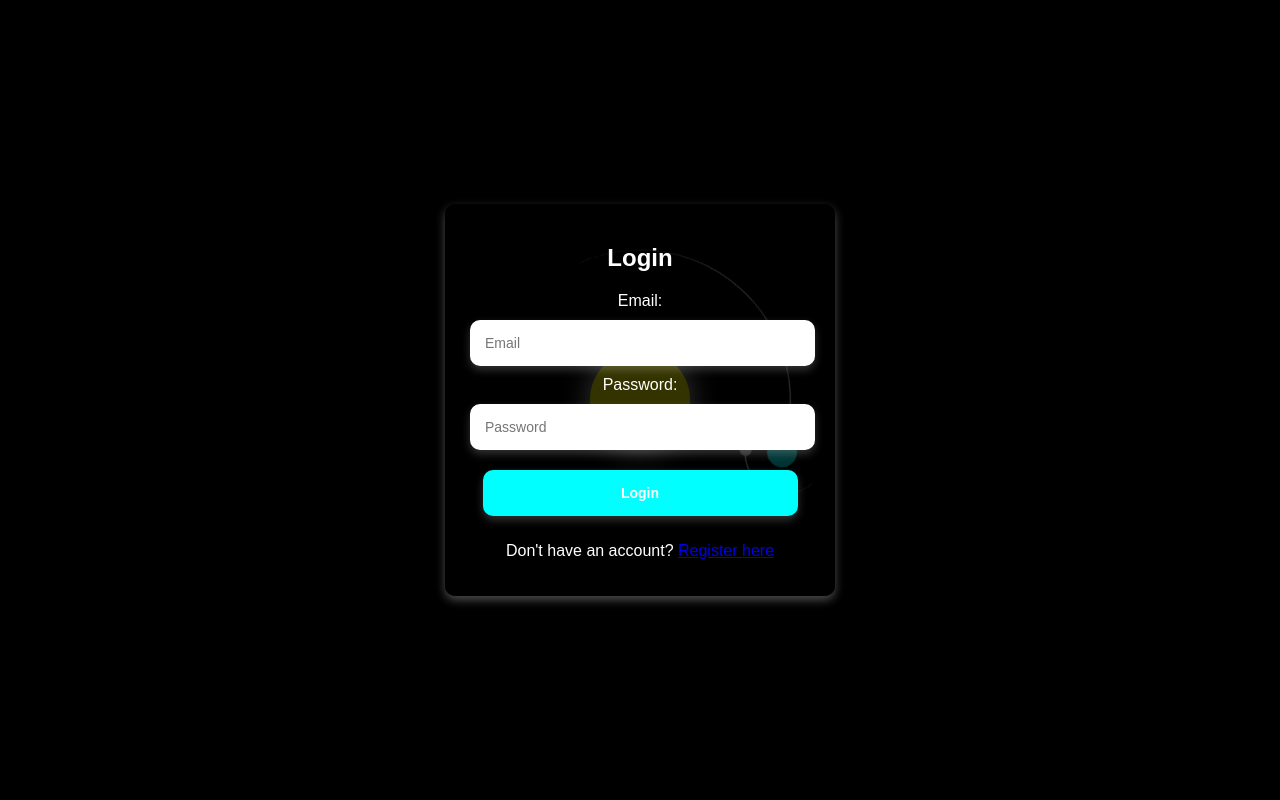
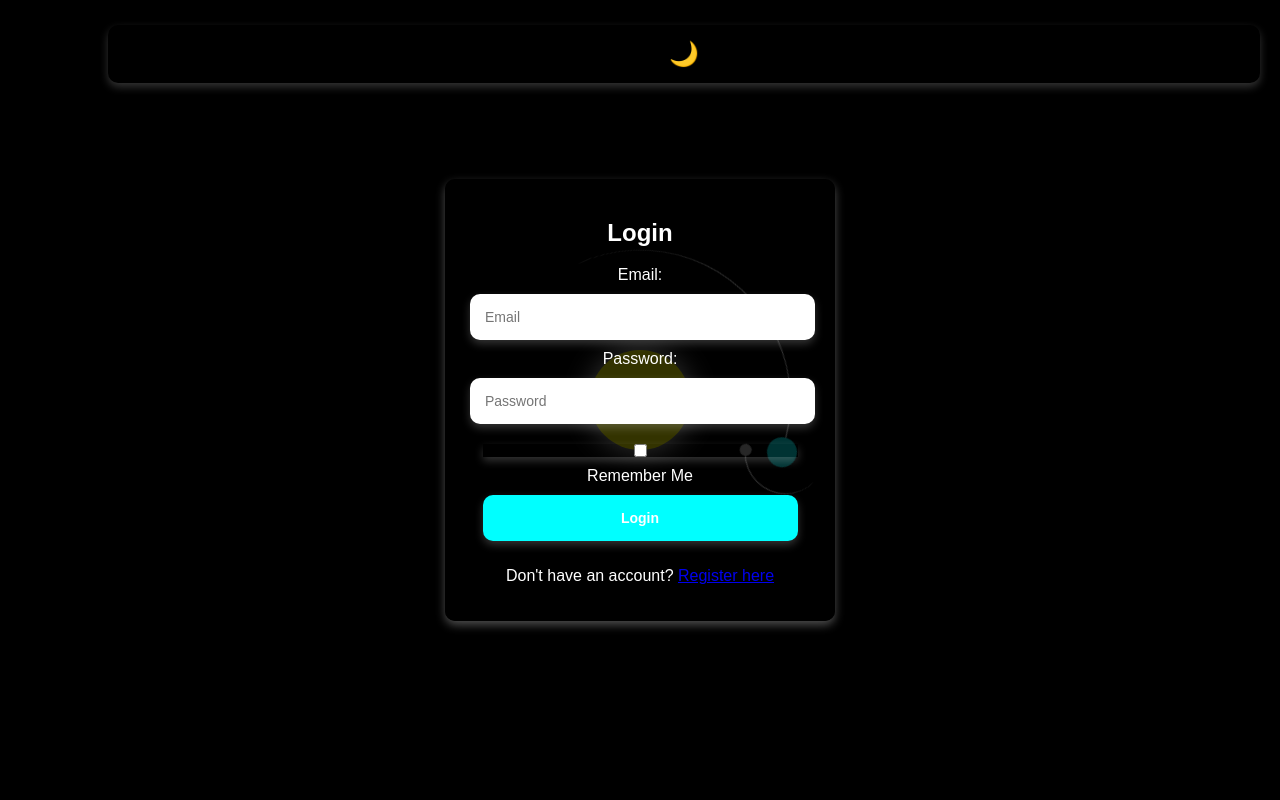
Before and after one commit to MichaelWaruiru/bot-bidder, a Flask app: page /api/auth/login in a window 1280 px wide. Run offline with Flask 3, Linux system fonts and the light colour scheme.

Commit message:
Added dark/light modes

```diff
--- a/app/static/css/login.css
+++ b/app/static/css/login.css
@@ -9,6 +9,28 @@
   background-color: black;
   overflow: hidden;
   position: relative;
+}
+
+/* Dark/Light Mode */
+body.dark-mode {
+  background-color: black;
+  color: white;
+}
+
+body.light-mode {
+  background-color: white;
+  color: black;
+}
+
+#theme-toggle {
+  position: absolute;
+  top: 15px;
+  right: 15px;
+  background: none;
+  border: none;
+  font-size: 24px;
+  cursor: pointer;
+  color: white;
 }
 
 /* Animated Background */
--- a/app/templates/dashboard.html
+++ b/app/templates/dashboard.html
@@ -8,8 +8,12 @@
     <link href="https://cdn.jsdelivr.net/npm/select2@4.1.0-rc.0/dist/css/select2.min.css" rel="stylesheet" />
     <script src="https://cdn.jsdelivr.net/npm/jquery@3.6.0/dist/jquery.min.js"></script>
     <script src="https://cdn.jsdelivr.net/npm/select2@4.1.0-rc.0/dist/js/select2.min.js"></script>
+    <script defer src="{{ url_for('static', filename='js/theme-toggle.js') }}"></script>
 </head>
-<body>
+<body class="dark-mode">
+    <!-- Toggle dark/light mode -->
+    <button id="theme-toggle">🌙</button>
+
     {% with messages = get_flashed_messages(with_categories=True) %}
         {% if messages %}
             <div id="flash-messages">
--- a/app/templates/login.html
+++ b/app/templates/login.html
@@ -4,9 +4,13 @@
     <meta charset="UTF-8">
     <meta name="viewport" content="width=device-width, initial-scale=1.0">
     <link rel="stylesheet" type="text/css" href="{{ url_for('static', filename='css/login.css') }}">
+    <script defer src="{{ url_for('static', filename='js/theme-toggle.js') }}"></script>
     <title>Login</title>
 </head>
-<body>
+<body class="dark-mode">
+    <!-- Toggle dark/light mode -->
+    <button id="theme-toggle">🌙</button>
+
     <!-- Animated Background -->
     <div class="container">
         <div class="sun"></div>
@@ -36,6 +40,12 @@
             <label for="password">Password:</label>
             <input type="password" id="password" name="password" placeholder="Password" required>
 
+            <!-- Remember me checkbox -->
+             <div class="remember-me">
+                <input type="checkbox" id="remember_me" name="remember_me">
+                <label for="remember_me">Remember Me</label>
+             </div>
+
             <button type="submit">Login</button>
         </form>
 
--- a/app/templates/register.html
+++ b/app/templates/register.html
@@ -4,9 +4,13 @@
     <meta charset="UTF-8">
     <meta name="viewport" content="width=device-width, initial-scale=1.0">
     <link rel="stylesheet" type="text/css" href="{{ url_for('static', filename='css/login.css') }}">
+    <script defer src="{{ url_for('static', filename='js/theme-toggle.js') }}"></script>
     <title>Register</title>
 </head>
-<body>
+<body class="dark-mode">
+    <!-- Toggle Dark/Light Mode -->
+    <button id="theme-toggle">🌙</button>
+
     <!-- Animated Background -->
     <div class="container">
         <div class="sun"></div>
```
Also changed, not shown: app/static/css/dashboard.css (+24 -1 lines).
